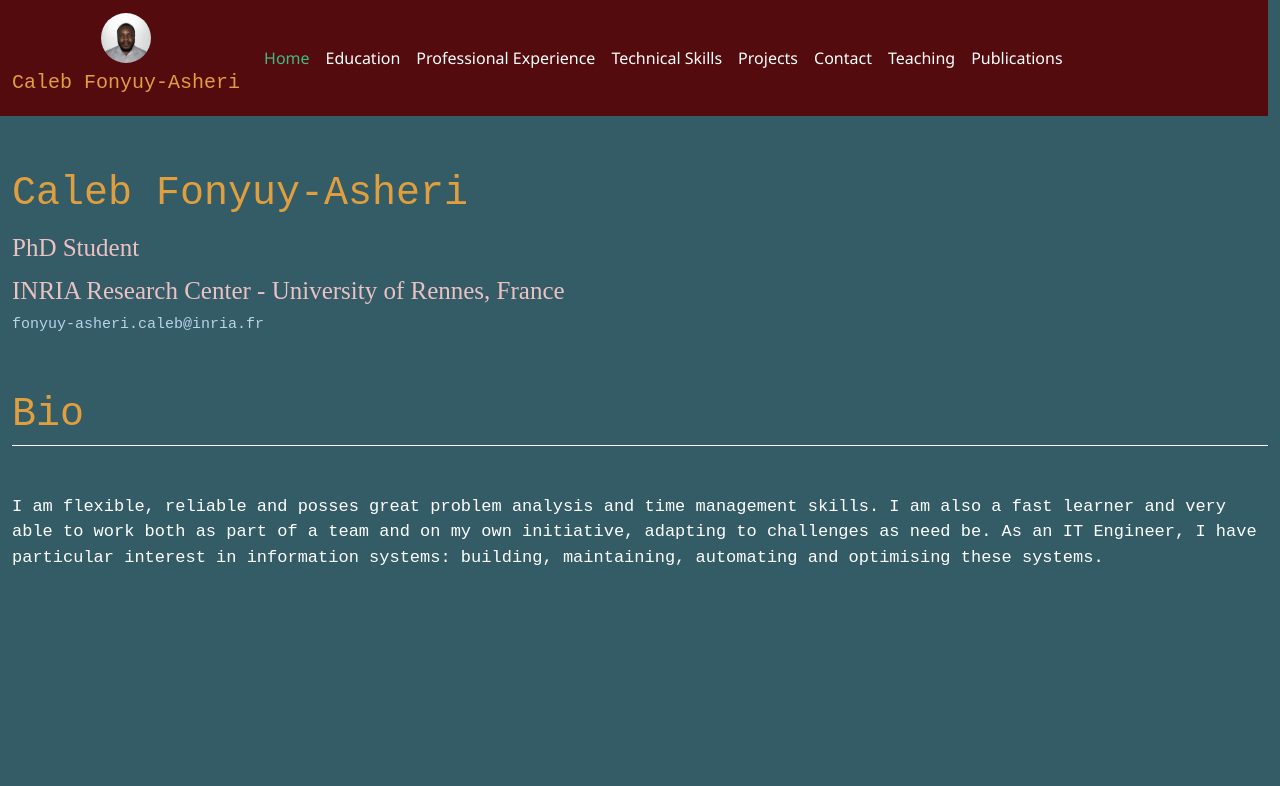
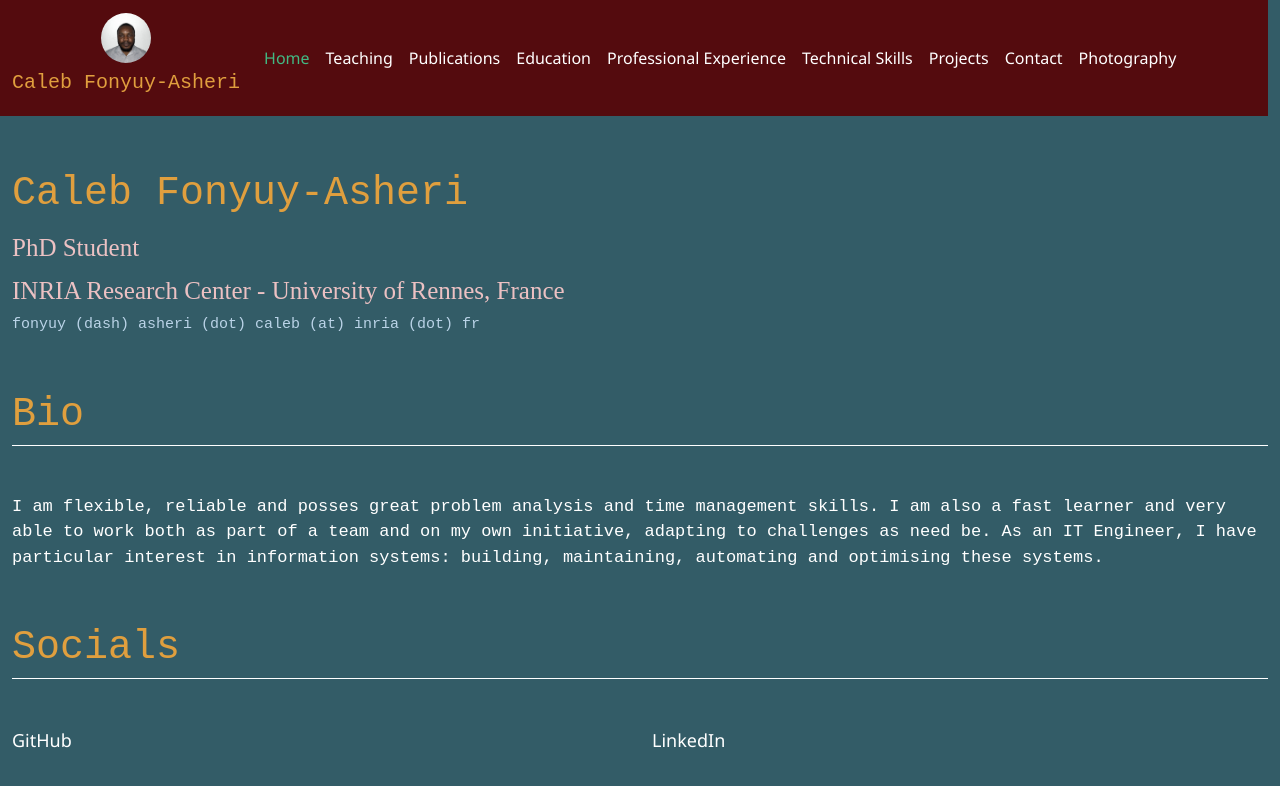
Before and after one commit to Calebfonyuy/Calebfonyuy, a JavaScript app: page / in a window 1280 px wide. Shown: the top 786 px of the page. Built offline with nearby package versions, Linux system fonts and the light colour scheme.

Commit message:
added photography

```diff
--- a/src/App.vue
+++ b/src/App.vue
@@ -16,6 +16,16 @@
               <li class="nav-item">
                 <span class="nav-link">
                   <RouterLink to="/">Home</RouterLink>
+                </span>
+              </li>
+              <li class="nav-item">
+                <span class="nav-link">
+                  <RouterLink to="/teaching">Teaching</RouterLink>
+                </span>
+              </li>
+              <li class="nav-item">
+                <span class="nav-link">
+                  <RouterLink to="/publications">Publications</RouterLink>
                 </span>
               </li>
               <li class="nav-item">
@@ -45,12 +55,7 @@
               </li>
               <li class="nav-item">
                 <span class="nav-link">
-                  <RouterLink to="/teaching">Teaching</RouterLink>
-                </span>
-              </li>
-              <li class="nav-item">
-                <span class="nav-link">
-                  <RouterLink to="/publications">Publications</RouterLink>
+                  <RouterLink to="/photography">Photography</RouterLink>
                 </span>
               </li>
             </ul>
--- a/src/components/HomePage.vue
+++ b/src/components/HomePage.vue
@@ -3,13 +3,18 @@
         <span class="name">Caleb Fonyuy-Asheri</span>
         <span class="title">PhD Student</span>
         <span class="enterprise">INRIA Research Center - University of Rennes, France</span>
-        <span class="email">fonyuy-asheri.caleb@inria.fr</span>
+        <span class="email">fonyuy (dash) asheri (dot) caleb (at) inria (dot) fr</span>
     </div>
     <span class="page-title mt-5">Bio</span>
     <div class="mt-5 bio">
         I am flexible, reliable and posses great problem analysis and time management skills. I am also a fast learner and very
 able to work both as part of a team and on my own initiative, adapting to challenges as need be. As an IT Engineer, I
 have particular interest in information systems: building, maintaining, automating and optimising these systems.
+    </div>
+    <span class="page-title mt-5">Socials</span>
+    <div class="mt-5 row socials">
+        <a href="https://github.com/Calebfonyuy" target="_blank" class="col social-link">GitHub</a>
+        <a href="https://www.linkedin.com/in/caleb-fonyuy-asheri-suuynyuy-1b0a66177/" target="_blank" class="col social-link">LinkedIn</a>
     </div>
 </template>
 
--- /dev/null
+++ b/src/components/sections/Photography.vue
@@ -0,0 +1,51 @@
+<template>
+    <div class="gallery">
+        <div v-for="photo in photos" :key="photo.id" class="photo-item">
+            <img :src="photo.url" :alt="photo.title" />
+        </div>
+    </div>
+</template>
+
+<script>
+export default {
+    name: 'Photography',
+    data() {
+        fetch('https://calebfonyuy.suuynyuy.com/api/gallery')
+            .then(response => response.json())
+            .then(data => {
+                this.photos = data;
+            })
+            .catch(error => {
+                console.error('Error:', error);
+            });
+        return {
+            photos: [
+            ],
+        };
+    },
+};
+</script>
+
+<style scoped>
+.gallery {
+    display: flex;
+    flex-wrap: wrap;
+    gap: 16px;
+}
+
+.photo-item {
+    flex: 1 1 calc(33.333% - 16px);
+    box-sizing: border-box;
+}
+
+.photo-item img {
+    width: 100%;
+    height: auto;
+    display: block;
+}
+
+.photo-item p {
+    text-align: center;
+    margin-top: 8px;
+}
+</style>
--- a/src/routing.js
+++ b/src/routing.js
@@ -10,6 +10,7 @@ import Service from './components/sections/Service.vue';
 import Teaching from './components/sections/Teaching.vue';
 import TechnicalSkills from './components/sections/TechnicalSkills.vue';
 import Projects from './components/sections/Projects.vue';
+import Photography from "./components/sections/Photography.vue";
 
 import Contact from './components/extras/Contact.vue';
 
@@ -40,6 +41,11 @@ const routes = [
         path: '/service',
         name: 'Service',
         component: Service
+    },
+    {
+        path: '/photography',
+        name: 'Photography',
+        component: Photography
     },
     {
         path: '/teaching',
--- a/src/style.css
+++ b/src/style.css
@@ -158,3 +158,9 @@ html, body, #app {
   margin-top: 10px;
   margin-bottom: 25px;
 }
+
+.social-link {
+  color: #fff;
+  text-decoration: none;
+  font-size: large;
+}
```
